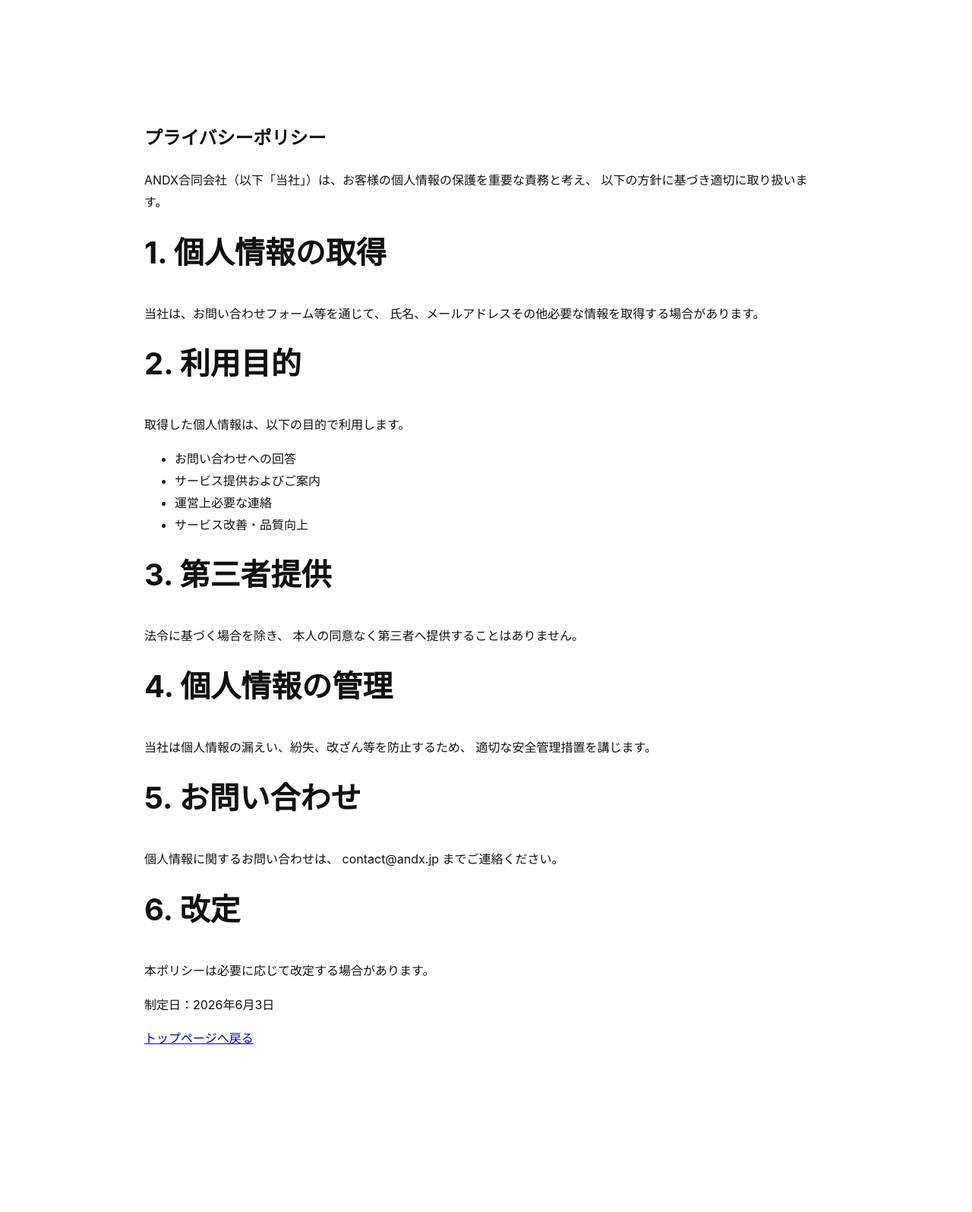
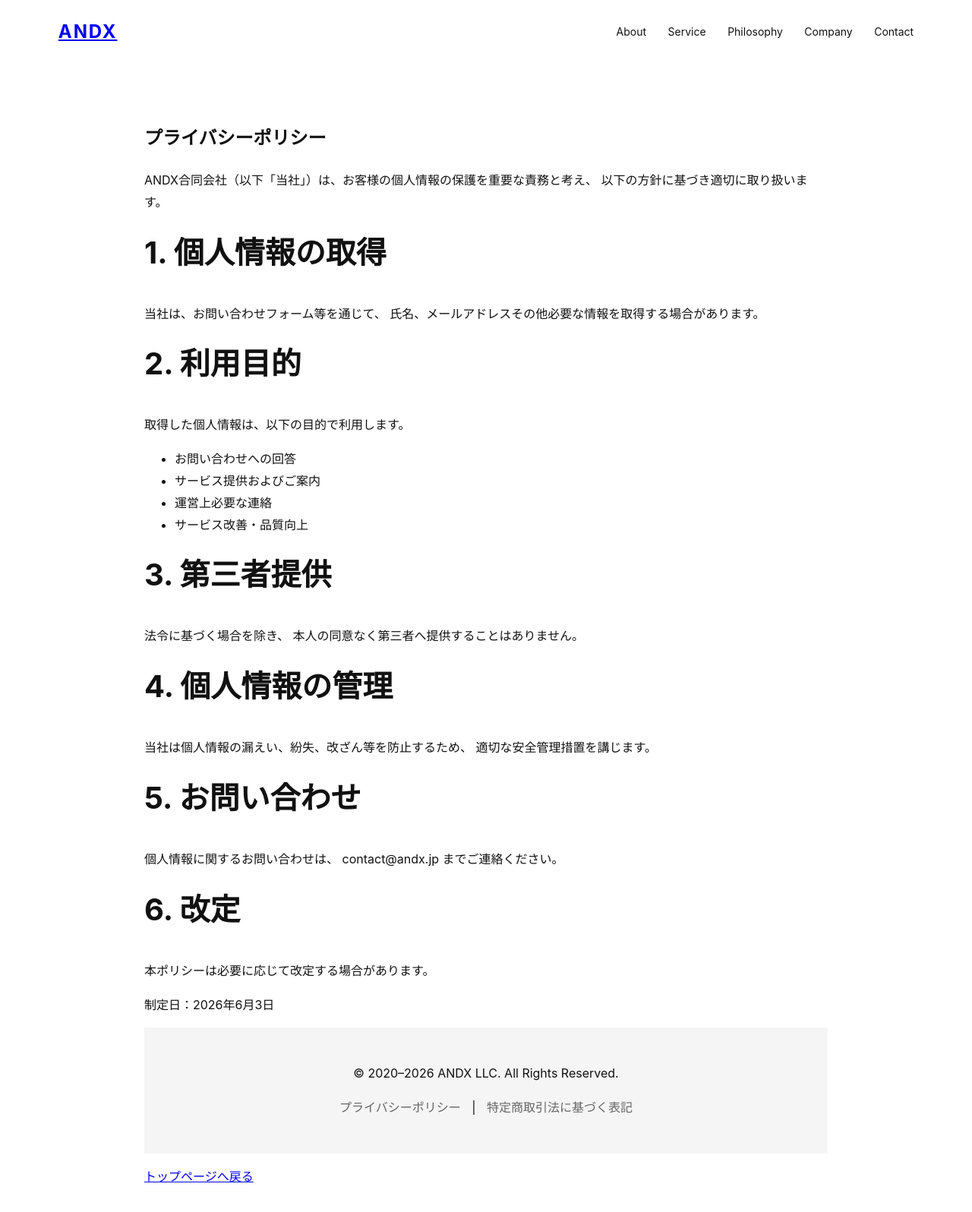
Before and after one commit to tfuku-droid/andx-site, a plain HTML site: page privacy.html in a window 1280 px wide. Shown: the whole page at 76% size. Before the commit the page ends 1478 px from the top, so only its background shows below. Drawn offline with Linux system fonts and the light colour scheme.

Commit message:
Update privacy.html

```diff
--- a/privacy.html
+++ b/privacy.html
@@ -8,6 +8,20 @@
 </head>
 
 <body>
+
+<header class="header">
+  <div class="logo">
+    <a href="/">ANDX</a>
+  </div>
+
+  <nav>
+    <a href="/#about">About</a>
+    <a href="/#service">Service</a>
+    <a href="/#philosophy">Philosophy</a>
+    <a href="/#company">Company</a>
+    <a href="/#contact">Contact</a>
+  </nav>
+</header>
 
 <section class="page">
   <div class="container">
@@ -62,6 +76,20 @@
 
     <p>制定日：2026年6月3日</p>
 
+<footer>
+  <p>
+    © 2020–2026 ANDX LLC.
+    All Rights Reserved.
+  </p>
+
+  <p>
+    <a href="/privacy">プライバシーポリシー</a> |
+    <a href="/tokusho">特定商取引法に基づく表記</a>
+  </p>
+</footer>
+
+</body>
+</html>
     <p><a href="index.html">トップページへ戻る</a></p>
 
   </div>
```
